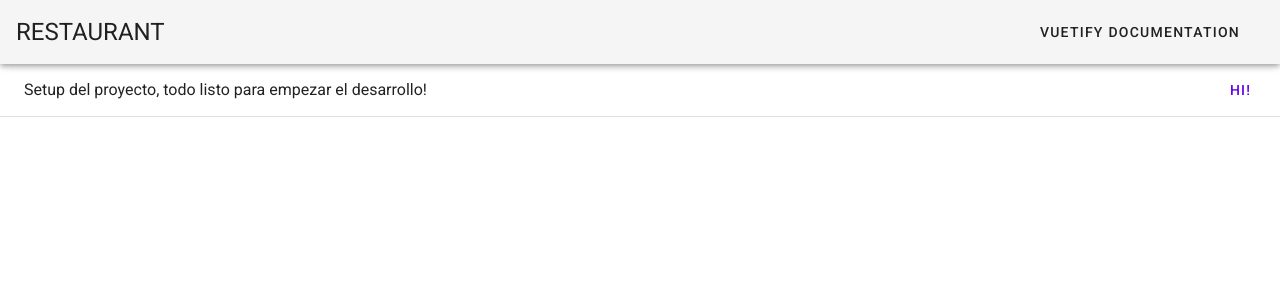
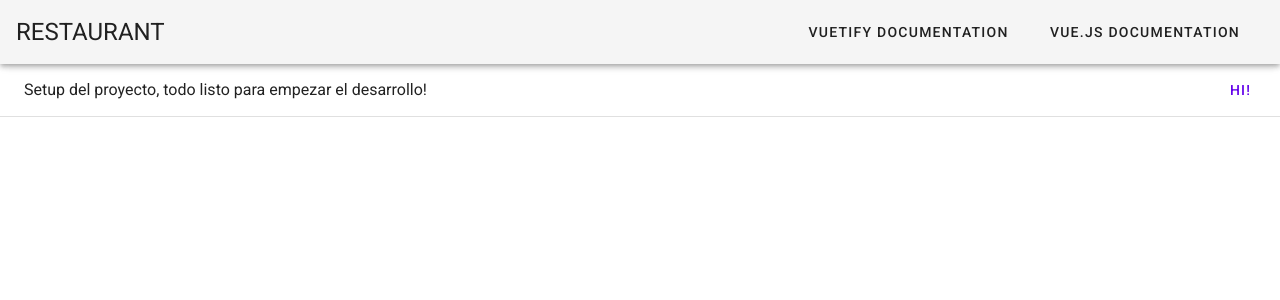
Before and after one commit to escrotodefuego87/Restaurant, a Vue app: page / in a window 1280 px wide. Shown: the top 300 px of the page. Built offline with nearby package versions, Linux system fonts and the light colour scheme.

Commit message:
Vue.js Docs

```diff
--- a/src/App.vue
+++ b/src/App.vue
@@ -11,6 +11,13 @@
         target="_blank"
       >
         <span class="mr-2">Vuetify documentation</span>
+      </v-btn>
+      <v-btn
+        text
+        href="https://vuejs.org/v2/guide/"
+        target="_blank"
+      >
+        <span class="mr-2">Vue.js documentation</span>
       </v-btn>
     </v-app-bar>
 
```
